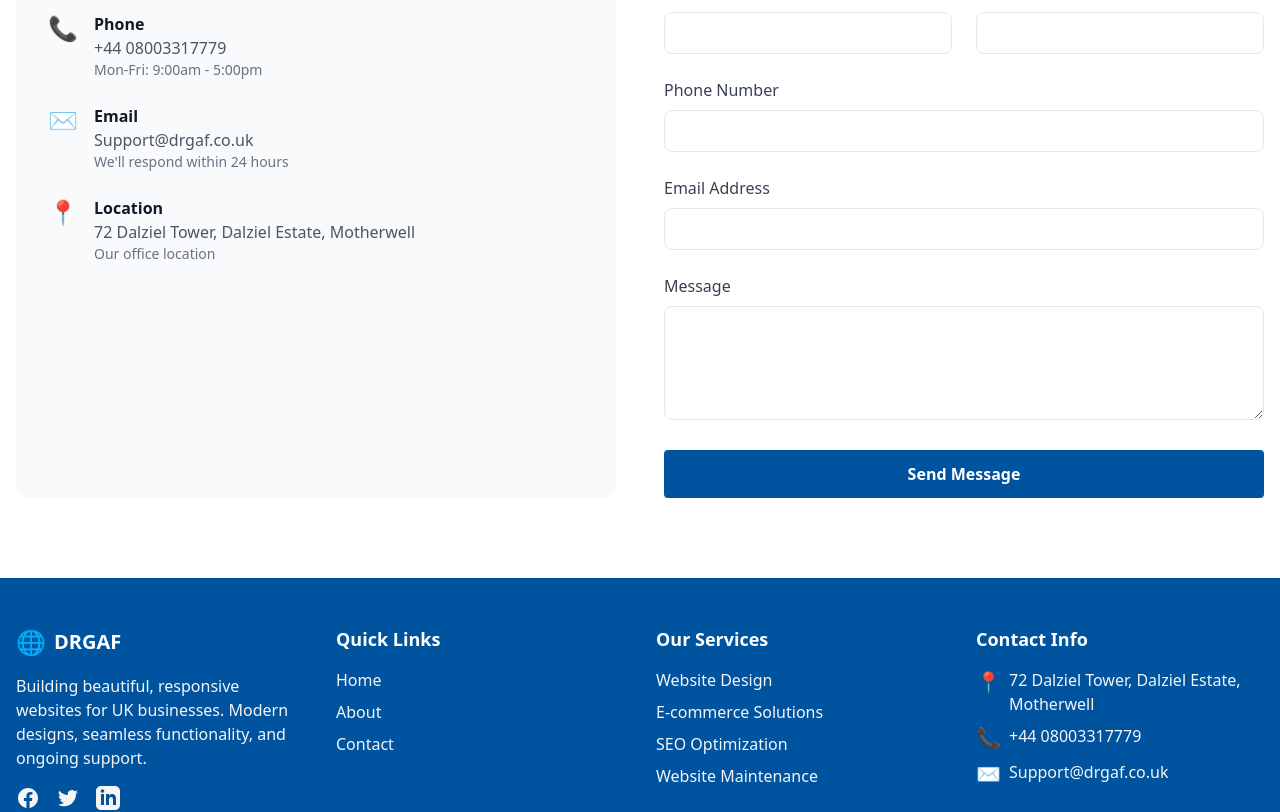
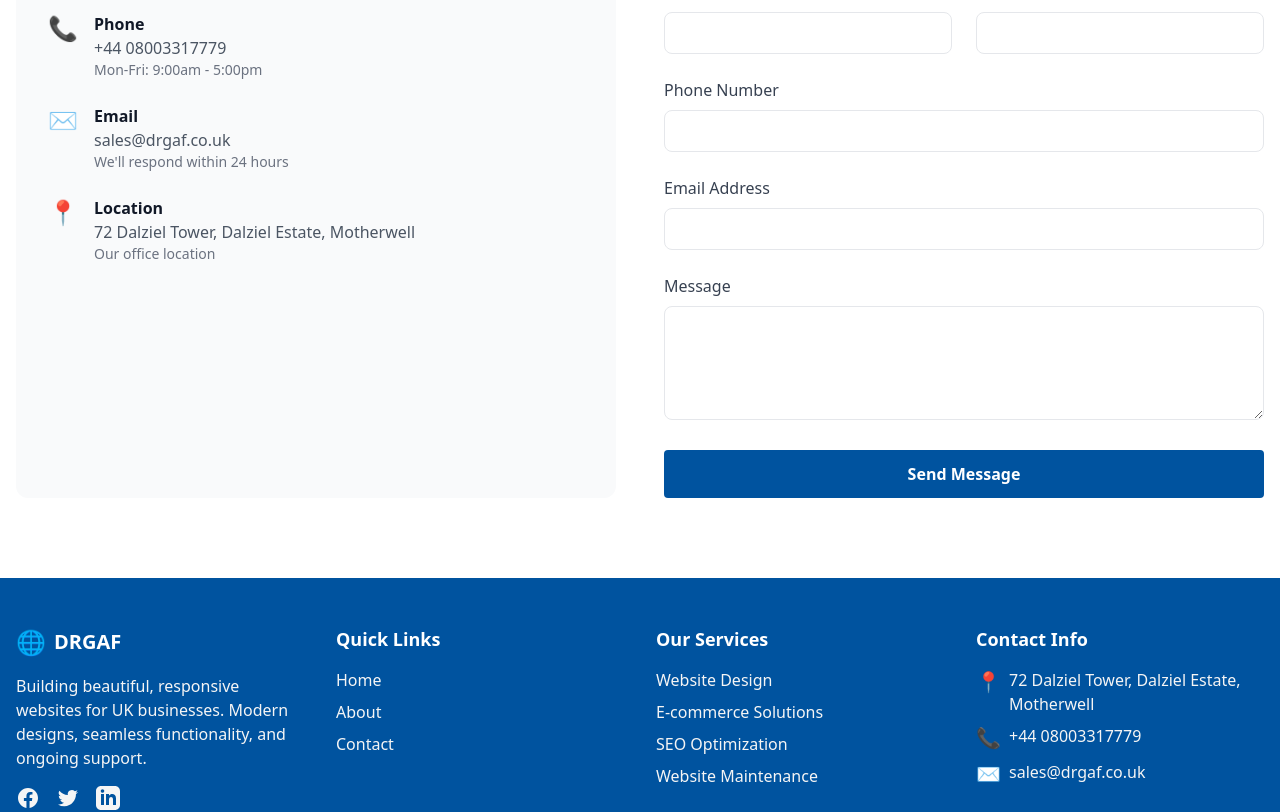
Before and after one commit to darkevo1998/Webcraft_UK, a React (Create React App) app: page /contact in a window 1280 px wide. Shown: the part 620-1432 px from the top of the page. Built offline with nearby package versions, Linux system fonts and the light colour scheme.

Commit message:
update emails

```diff
--- a/src/components/Footer.tsx
+++ b/src/components/Footer.tsx
@@ -88,7 +88,7 @@ const Footer = () => {
               </li>
               <li className="flex items-start">
                 <span className="text-xl mr-2">✉️</span>
-                <span className="text-tesco-base text-tesco-gray-light font-tesco-normal">Support@drgaf.co.uk</span>
+                <span className="text-tesco-base text-tesco-gray-light font-tesco-normal">sales@drgaf.co.uk</span>
               </li>
             </ul>
           </div>
--- a/src/pages/Contact.tsx
+++ b/src/pages/Contact.tsx
@@ -112,7 +112,7 @@ const Contact = () => {
                   <div className="text-2xl mr-4">✉️</div>
                   <div>
                     <h3 className="font-semibold text-gray-900">Email</h3>
-                    <p className="text-gray-600">Support@drgaf.co.uk</p>
+                    <p className="text-gray-600">sales@drgaf.co.uk</p>
                     <p className="text-sm text-gray-500">We'll respond within 24 hours</p>
                   </div>
                 </div>
```
